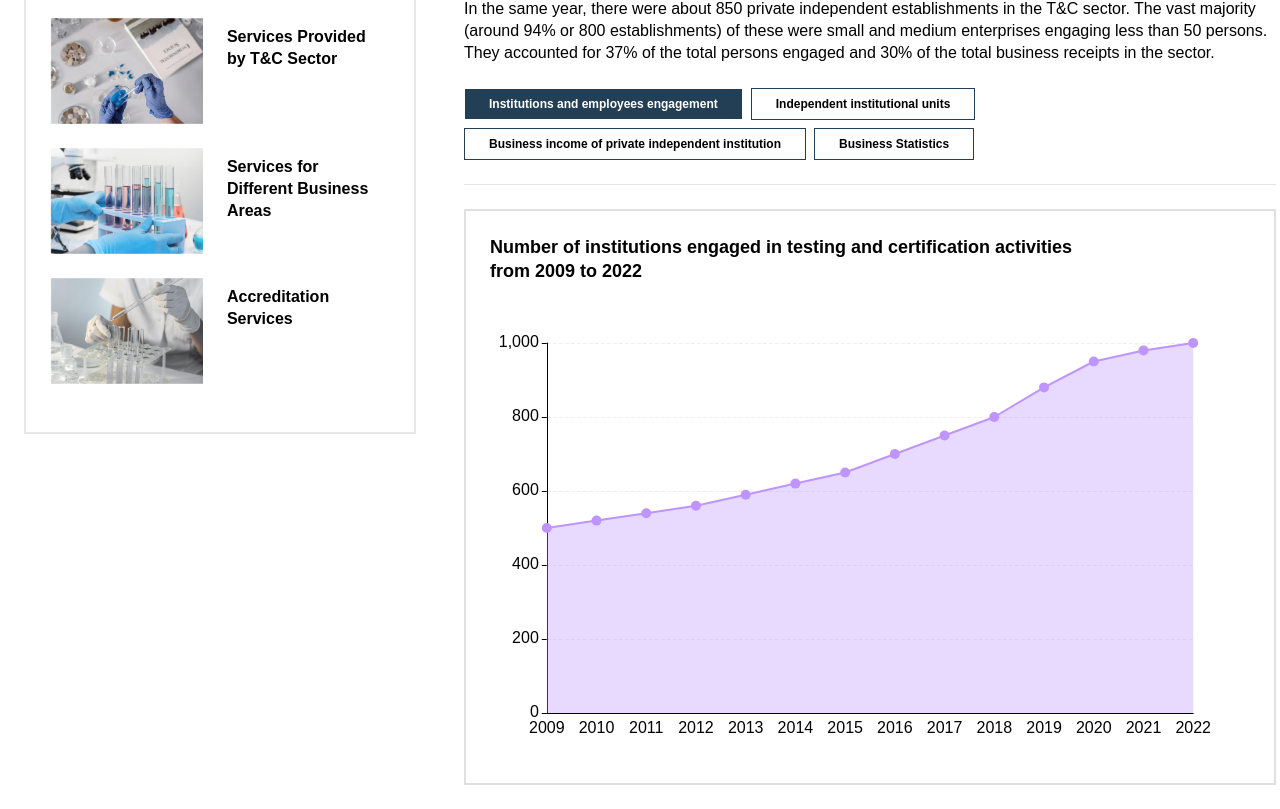
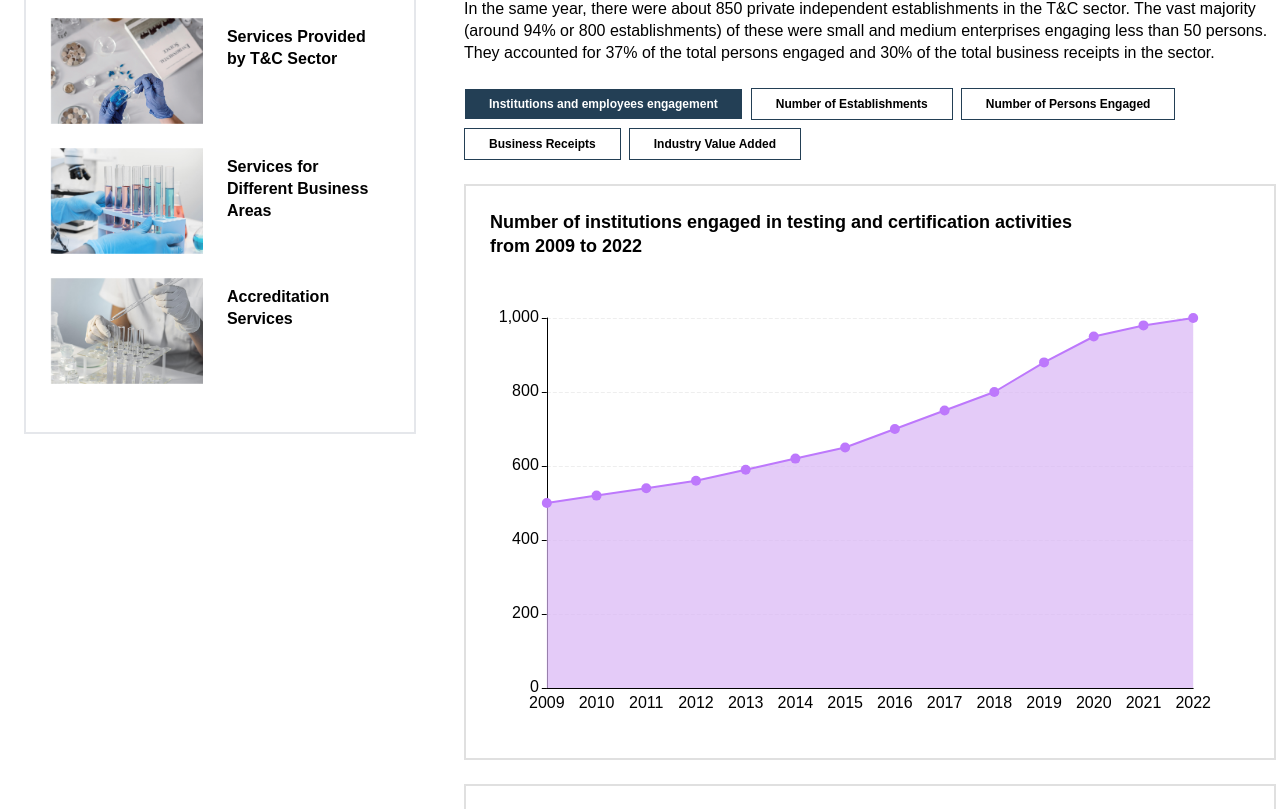
Before and after one commit to sagee1125/hkctc, a React (Create React App) app: page /profile-and-role in a window 1280 px wide. Shown: the part 871-1680 px from the top of the page. Built offline with nearby package versions, Linux system fonts and the light colour scheme.

Commit message:
feat(tc-sector): profile charts

```diff
--- a/src/pages/ProfileAndRole/ChartOne.tsx
+++ b/src/components/Charts/AreaChart.tsx
@@ -1,10 +1,28 @@
 import React, { useEffect } from "react";
 import * as echarts from "echarts";
+import type { ChartProps } from "./types";
 
-export const ChartOne: React.FC = () => {
+type AreaChartProps = ChartProps & {
+  xAxisData: string[] | number[];
+  yAxisStartValue?: number;
+  seriesData: number[];
+  seriesBackgroundColor?: string;
+  seriesItemColor?: string;
+};
+
+export const AreaChart: React.FC<AreaChartProps> = (props: AreaChartProps) => {
+  const {
+    title,
+    elementId,
+    xAxisData,
+    yAxisStartValue = 0,
+    seriesData,
+    seriesBackgroundColor = "#D9B6F6",
+    seriesItemColor = "#BD78FC",
+  } = props;
   useEffect(() => {
-    const chartElement = document.getElementById("chart") as HTMLElement;
-    const chart = echarts.init(chartElement);
+    const areaChartElement = document.getElementById(elementId) as HTMLElement;
+    const areaChart = echarts.init(areaChartElement);
 
     const option: echarts.EChartsOption = {
       tooltip: {
@@ -29,22 +47,7 @@ export const ChartOne: React.FC = () => {
       xAxis: {
         type: "category",
         boundaryGap: false,
-        data: [
-          "2009",
-          "2010",
-          "2011",
-          "2012",
-          "2013",
-          "2014",
-          "2015",
-          "2016",
-          "2017",
-          "2018",
-          "2019",
-          "2020",
-          "2021",
-          "2022",
-        ],
+        data: xAxisData,
         axisLine: {
           lineStyle: {
             color: "#000", // 设置 X 轴线颜色为黑色
@@ -82,19 +85,17 @@ export const ChartOne: React.FC = () => {
             color: "#eee",
           },
         },
+        startValue: yAxisStartValue,
       },
       series: [
         {
-          data: [
-            500, 520, 540, 560, 590, 620, 650, 700, 750, 800, 880, 950, 980,
-            1000,
-          ],
+          data: seriesData,
           type: "line",
           areaStyle: {
-            color: "rgba(190, 149, 255, 0.5)", // 设置渐变色
+            color: seriesBackgroundColor, // 设置渐变色
           },
           itemStyle: {
-            color: "#BE95FF",
+            color: seriesItemColor,
           },
           symbol: "circle", // 使用圆形点
           symbolSize: 10, // 设置点的大小
@@ -105,22 +106,25 @@ export const ChartOne: React.FC = () => {
       ],
     };
 
-    chart.setOption(option);
+    areaChart.setOption(option);
 
     return () => {
-      chart.dispose();
+      areaChart.dispose();
     };
-  }, []);
+  }, [
+    seriesData,
+    xAxisData,
+    seriesBackgroundColor,
+    seriesItemColor,
+    elementId,
+    yAxisStartValue,
+  ]);
 
   return (
     <div>
-      <p className="text-heading-m pt-[24px] ml-[24px]">
-        Number of institutions engaged in testing and certification activities
-        <br />
-        from 2009 to 2022
-      </p>
+      <div>{title}</div>
       <div
-        id="chart"
+        id={elementId}
         style={{
           width: "100%",
           height: "500px",
--- /dev/null
+++ b/src/components/Charts/index.ts
@@ -0,0 +1 @@
+export * from "./AreaChart";
--- /dev/null
+++ b/src/components/Charts/types.ts
@@ -0,0 +1,4 @@
+export type ChartProps = {
+  title: React.ReactNode;
+  elementId: string; // The ID of the element that the chart will be rendered in
+};
--- a/src/components/index.ts
+++ b/src/components/index.ts
@@ -8,3 +8,4 @@ export * from "./BannerPhotoBox";
 export * from "./Sidebar";
 export * from "./Accordion";
 export * from "./SquareTitle";
+export * from "./Charts";
--- a/src/pages/ProfileAndRole/ProfileAndRole.tsx
+++ b/src/pages/TCSector/ProfileAndRole/ProfileAndRole.tsx
@@ -1,12 +1,12 @@
 import React from "react";
-import { BannerPhotoBox, Breadcrumb } from "../../components";
 import { ProfileAndRoleContent } from "./ProfileAndRoleContent";
+import { BannerPhotoBox, Breadcrumb } from "../../../components";
 import {
   type NavData,
   type NavItems,
   type SubItems,
   NavigationBarConfiguration,
-} from "../../const";
+} from "../../../const";
 
 export const ProfileAndRole: React.FC = () => {
   const breadcrumbItems = [
--- a/src/pages/ProfileAndRole/ProfileAndRoleContent.tsx
+++ b/src/pages/TCSector/ProfileAndRole/ProfileAndRoleContent.tsx
@@ -3,10 +3,9 @@ import { Icon } from "@iconify/react";
 import {
   activatedButtonStyle,
   normalButtonStyle,
-} from "../EventsLanding/EventsLandingContent";
-import { ChartOne } from "./ChartOne";
-import { Sidebar, SquareTitle } from "../../components";
-import { type SubItems } from "../../const";
+} from "../../EventsLanding/EventsLandingContent";
+import { Sidebar, SquareTitle, AreaChart } from "../../../components";
+import { type SubItems } from "../../../const";
 
 type BreadcrumbProps = {
   eventItems: SubItems[];
@@ -20,13 +19,158 @@ export const ProfileAndRoleContent: React.FC<BreadcrumbProps> = ({
   );
 
   const [activeTopicButton, setActiveTopicButton] = useState<number>(0);
+  const chartsArray = [
+    {
+      label: "Institutions and employees engagement",
+      charts: [
+        {
+          title: (
+            <p className="text-heading-m pt-[24px] ml-[24px]">
+              Number of institutions engaged in testing and certification
+              activities
+              <br />
+              from 2009 to 2022
+            </p>
+          ),
+          elementId: "institutions",
+          xAxisData: [
+            "2009",
+            "2010",
+            "2011",
+            "2012",
+            "2013",
+            "2014",
+            "2015",
+            "2016",
+            "2017",
+            "2018",
+            "2019",
+            "2020",
+            "2021",
+            "2022",
+          ],
+          seriesData: [
+            500, 520, 540, 560, 590, 620, 650, 700, 750, 800, 880, 950, 980,
+            1000,
+          ],
+          seriesBackgroundColor: "#D9B6F6",
+          seriesItemColor: "#BD78FC",
+        },
+        {
+          title: (
+            <p className="text-heading-m pt-[24px] ml-[24px]">
+              Number of employees engaged in testing and certification
+              activities
+              <br />
+              from 2009 to 2022
+            </p>
+          ),
+          elementId: "employees",
+          xAxisData: [
+            "2009",
+            "2010",
+            "2011",
+            "2012",
+            "2013",
+            "2014",
+            "2015",
+            "2016",
+            "2017",
+            "2018",
+            "2019",
+            "2020",
+            "2021",
+            "2022",
+          ],
+          seriesData: [
+            16250, 16190, 16970, 16680, 17010, 17510, 17560, 18000, 18280,
+            18690, 19040, 19560, 19970, 19730,
+          ],
+          yAxisStartValue: 15000,
+          seriesBackgroundColor: "#D1E39B",
+          seriesItemColor: "rgba(20, 123, 62, 0.60)",
+        },
+      ],
+    },
+    {
+      label: "Number of Establishments",
+      charts: [
+        {
+          title: (
+            <p className="text-heading-m pt-[24px] ml-[24px]">
+              Total Number of Establishments (Category A, B and C)
+              <br />
+            </p>
+          ),
+          elementId: "establishments",
+          xAxisData: ["2019", "2020", "2021", "2022"],
+          seriesData: [870, 905, 920, 950],
+          yAxisStartValue: 800,
+          seriesBackgroundColor: "#BBC9E7",
+          seriesItemColor: "#4673B0",
+        },
+      ],
+    },
+    {
+      label: "Number of Persons Engaged",
+      charts: [
+        {
+          title: (
+            <p className="text-heading-m pt-[24px] ml-[24px]">
+              Total Number of Persons Engaged (Category A, B and C)
+              <br />
+            </p>
+          ),
+          elementId: "personsEngaged",
+          xAxisData: ["2019", "2020", "2021", "2022"],
+          seriesData: [19040, 19560, 19970, 19730],
+          yAxisStartValue: 19000,
+          seriesBackgroundColor: "#F47B5A",
+          seriesItemColor: "#A72D0C",
+        },
+      ],
+    },
+    {
+      label: "Business Receipts",
+      charts: [
+        {
+          title: (
+            <p className="text-heading-m pt-[24px] ml-[24px]">
+              Business Receipts (HK$ million) of Category A Establishments
+              <br />
+            </p>
+          ),
+          elementId: "businessReceipts",
+          xAxisData: ["2019", "2020", "2021", "2022"],
+          seriesData: [14970, 14925, 20030, 24899],
+          yAxisStartValue: 14000,
+          seriesBackgroundColor: "#D9B6F6",
+          seriesItemColor: "#BD78FC",
+        },
+      ],
+    },
+    {
+      label: "Industry Value Added",
+      charts: [
+        {
+          title: (
+            <p className="text-heading-m pt-[24px] ml-[24px]">
+              Industry value added (HK$ million) of Category A Establishments
+              <br />
+            </p>
+          ),
+          elementId: "industryValueAdded",
+          xAxisData: ["2019", "2020", "2021", "2022"],
+          seriesData: [7338, 6714, 9285, 10887],
+          yAxisStartValue: 6000,
+          seriesBackgroundColor: "#D1E39B",
+          seriesItemColor: "#147B3E",
+        },
+      ],
+    },
+  ];
 
-  const buttonArray = [
-    "Institutions and employees engagement",
-    "Independent institutional units",
-    "Business income of private independent institution",
-    "Business Statistics",
-  ];
+  const displayCharts = chartsArray[activeTopicButton].charts ?? [];
 
   const listOfData: Array<{
     title: string;
@@ -89,8 +233,8 @@ export const ProfileAndRoleContent: React.FC<BreadcrumbProps> = ({
           less than 50 persons. They accounted for 37% of the total persons
           engaged and 30% of the total business receipts in the sector.
         </p>
-        <div className="flex flex-wrap gap-[8px]">
-          {buttonArray.map((btn, index) => {
+        <div className="flex flex-wrap gap-[8px] mb-[24px]">
+          {chartsArray.map((chartInfo, index) => {
             const isActivated = index === activeTopicButton;
             return (
               <button
@@ -101,13 +245,15 @@ export const ProfileAndRoleContent: React.FC<BreadcrumbProps> = ({
                   setActiveTopicButton(index);
                 }}
               >
-                <p className="px-[12px] text-highlight-xs">{btn}</p>
+                <p className="px-[12px] text-highlight-xs">{chartInfo.label}</p>
               </button>
             );
           })}
         </div>
-        <hr className="my-[24px]" />
 
+        {displayCharts.map((chart, index) => {
+          return (
+            <>
               <div className="w-full flex flex-col gap-[24px] mb-[24px]">
                 <div
                   style={{
@@ -116,14 +262,12 @@ export const ProfileAndRoleContent: React.FC<BreadcrumbProps> = ({
                     boxSizing: "border-box",
                   }}
                 >
-            <ChartOne />
+                  <AreaChart key={index} {...chart} />
                 </div>
-          <img
-            className="object-fit"
-            src={process.env.PUBLIC_URL + "/assets/profileAndRole/chart2.png"}
-            alt="chart2"
-          />
               </div>
+            </>
+          );
+        })}
 
         <p
           className="italic"
--- /dev/null
+++ b/src/pages/TCSector/ProfileAndRole/index.ts
@@ -0,0 +1 @@
+export * from "./ProfileAndRole";
--- a/src/pages/index.ts
+++ b/src/pages/index.ts
@@ -7,6 +7,6 @@ export * from "./EventsLanding";
 export * from "./SeminarsWorkshops";
 export * from "./StudentCompetitions";
 export * from "./ResourcesReports";
-export * from "./ProfileAndRole";
 export * from "./Support";
 export * from "./AboutUs";
+export * from "./TCSector";
```
Also changed, not shown: src/pages/TCSector/index.ts (renamed from src/pages/ProfileAndRole/index.ts). Lines whose indentation alone changed are shown as unchanged.
